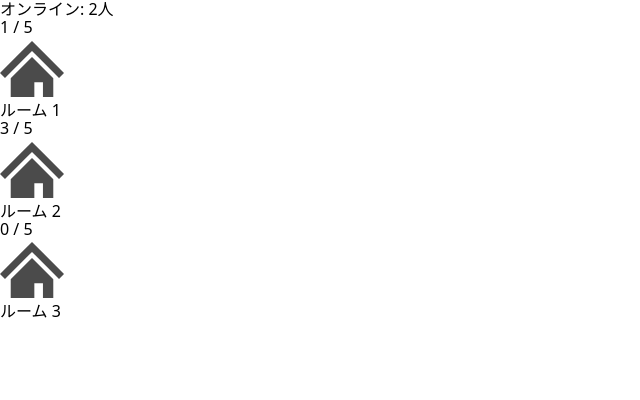
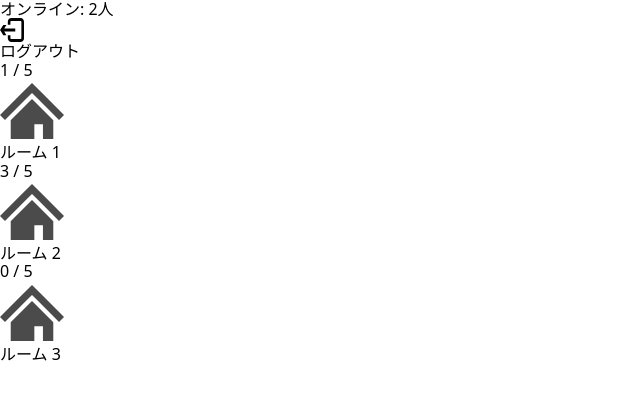
Before and after one commit to uuronn/yuuri-music-battle, a Next.js app: page / in a window 1280 px wide. Shown: the top 400 px of the page, without its empty margins (0-640 px from the left). Built offline with nearby package versions, Linux system fonts and the light colour scheme.

Commit message:
Create: LogoutButtonコンポーネントを作成

```diff
--- a/app/components/AuthButton.tsx
+++ b/app/components/AuthButton.tsx
@@ -1,15 +1,23 @@
 "use client";
 
+import classNames from "classnames";
 import { ComponentPropsWithRef } from "react";
 
 interface Props extends ComponentPropsWithRef<"button"> {
   children: React.ReactNode;
 }
 
-export const AuthButton = ({ children, ...props }: Props): JSX.Element => {
+export const AuthButton = ({
+  children,
+  className,
+  ...props
+}: Props): JSX.Element => {
   return (
     <button
-      className="pl-3 px-6 py-2 flex items-center gap-2 bg-white rounded-full border-2 border-gray-600 text-xl md:text-2xl hover:bg-gray-100"
+      className={classNames(
+        "pl-3 px-6 py-2 flex items-center gap-2 bg-white rounded-full border-2 border-gray-600 text-base md:text-2xl hover:bg-gray-100",
+        className
+      )}
       {...props}
     >
       {children}
--- /dev/null
+++ b/app/features/auth/components/LogoutButton/index.tsx
@@ -0,0 +1,20 @@
+"use client";
+
+import { AuthButton } from "@/app/components/AuthButton";
+import { DoorIcon } from "@/app/components/icons/DoorIcon";
+import { ComponentPropsWithRef } from "react";
+import classNames from "classnames";
+
+export const LogoutButton = ({
+  className,
+}: ComponentPropsWithRef<"button">): JSX.Element => {
+  return (
+    <AuthButton
+      className={classNames("", className)}
+      onClick={() => console.log("logout")}
+    >
+      <DoorIcon />
+      ログアウト
+    </AuthButton>
+  );
+};
--- a/app/page.tsx
+++ b/app/page.tsx
@@ -1,4 +1,5 @@
 import { Container } from "./components/Container";
+import { LogoutButton } from "./features/auth/components/LogoutButton";
 import { MatchRoom } from "./features/room/MatchRoom";
 
 const Home = (): JSX.Element => {
@@ -15,7 +16,7 @@ const Home = (): JSX.Element => {
     <main className="h-screen">
       <Container className="h-full flex justify-center items-center relative">
         <p
-          className={`text-2xl flex gap-2 absolute top-[32px] right-[16px] before:content-[''] before:block before:rounded-full before:w-4 before:h-4 ${
+          className={`text-base flex gap-2 absolute top-[32px] left-[16px] md:text-3xl before:content-[''] before:block before:rounded-full before:w-4 before:h-4 ${
             onlineCount >= 2
               ? "before:bg-green-500"
               : onlineCount === 1
@@ -25,6 +26,7 @@ const Home = (): JSX.Element => {
         >
           オンライン: {onlineCount}人
         </p>
+        <LogoutButton className="absolute top-[32px] right-[16px]" />
         <ul className="flex flex-col md:flex-row items-center justify-center gap-10">
           {ROOM_LIST.map((room) => (
             <li key={room.roomId}>
```
